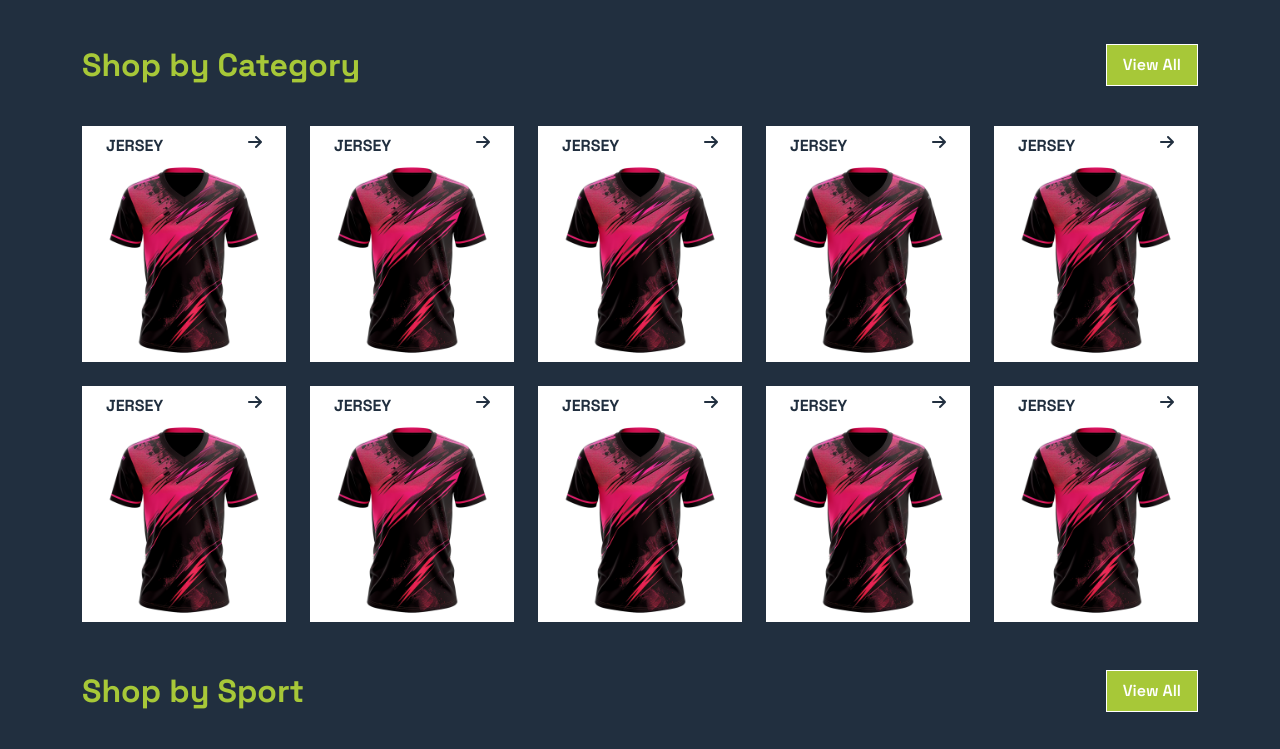
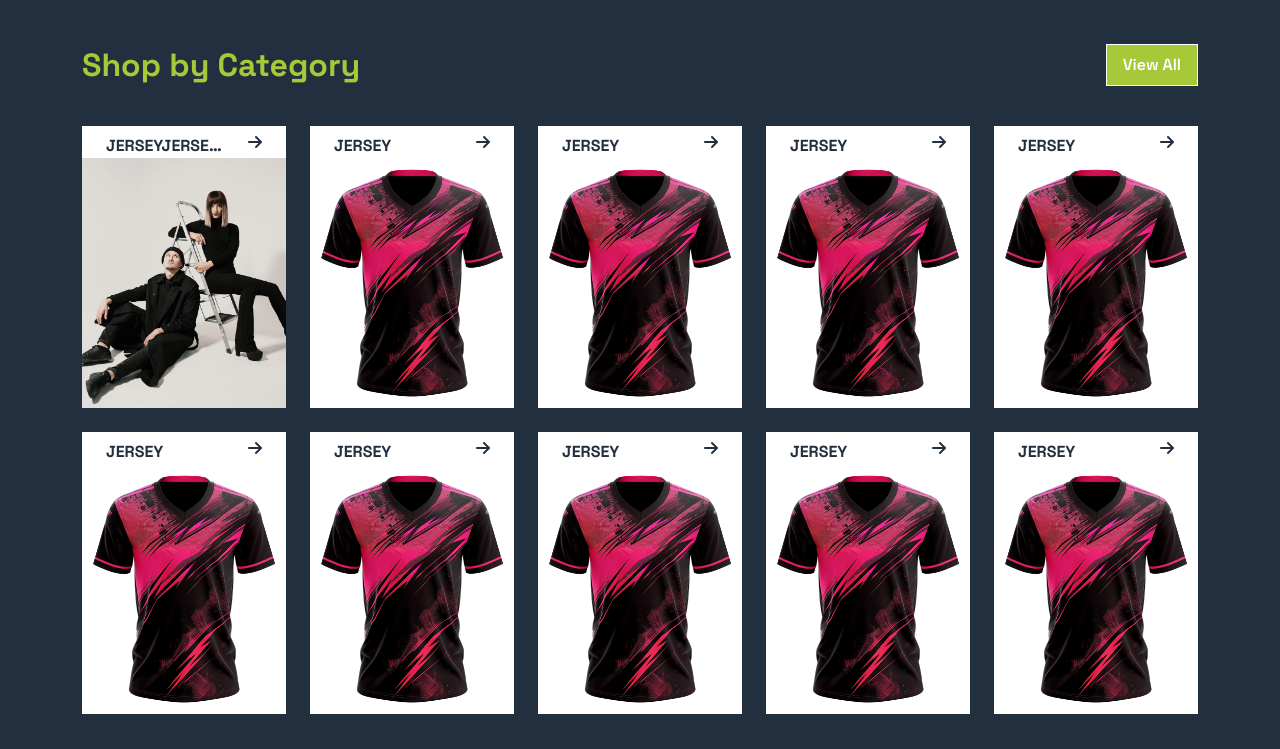
Before and after one commit to Sulaiman-khan/krs, a plain HTML site: page index.html in a window 1280 px wide. Shown: the part 1220-1969 px from the top of the page. Drawn offline with Linux system fonts and the light colour scheme.

Commit message:
update changes

```diff
--- a/assets/css/style.scss
+++ b/assets/css/style.scss
@@ -305,8 +305,12 @@ border-bottom: 1px solid rgba(255, 255, 255, 0.614);
       }
     }
     figure{
+      height: 250px;
       img{
-        width: 100%;
+            height: 100%;
+    width: 100%;
+    object-fit: cover;
+    display: block;
       }
     }
   }
--- a/index.html
+++ b/index.html
@@ -50,9 +50,9 @@
                     <div class="row row-cols-1 row-cols-md-3 row-cols-xl-4">
                       <div class="col mb-4">
                         <a href="./listing.html" class="category-item   d-block text-decoration-none secondary-text">
-                            <div class="d-flex justify-content-between px-2 pt-2 fw-bold text-uppercase">Jersey <i class="fa-solid fa-arrow-right"></i></div>
+                            <div class="d-flex justify-content-between px-2 pt-2 fw-bold text-uppercase"><span class="text-truncate w-75 d-block">JerseyJerseyJerseyJersey</span> <i class="fa-solid fa-arrow-right"></i></div>
                           <figure class="mb-0">
-                            <img src="./assets/image/item1.webp" class=" " alt="">
+                            <img src="./assets/image/blog-1.webp" class=" " alt="">
                           </figure>
                         </a>
                       </div>
@@ -467,9 +467,9 @@
         <div class="row row-cols-1 row-cols-md-2 row-cols-lg-4 row-cols-xl-5">
 <div class="col mb-4">
   <a href="" class="cat-item bg-white  d-block text-decoration-none secondary-text">
-    <div class="d-flex justify-content-between px-4 pt-2 fw-bold text-uppercase">Jersey <i class="fa-solid fa-arrow-right"></i></div>
+    <div class="d-flex justify-content-between px-4 pt-2 fw-bold text-uppercase"><span class="text-truncate w-75 d-block">JerseyJerseyJerseyJersey</span> <i class="fa-solid fa-arrow-right"></i></div>
     <figure class="mb-0">
-      <img src="./assets/image/item1.webp" class=" " alt="">
+      <img src="./assets/image/blog-1.webp" class=" " alt="">
     </figure>
   </a>
 </div>
```
Also changed, not shown: assets/css/style.css, 1 other file.
